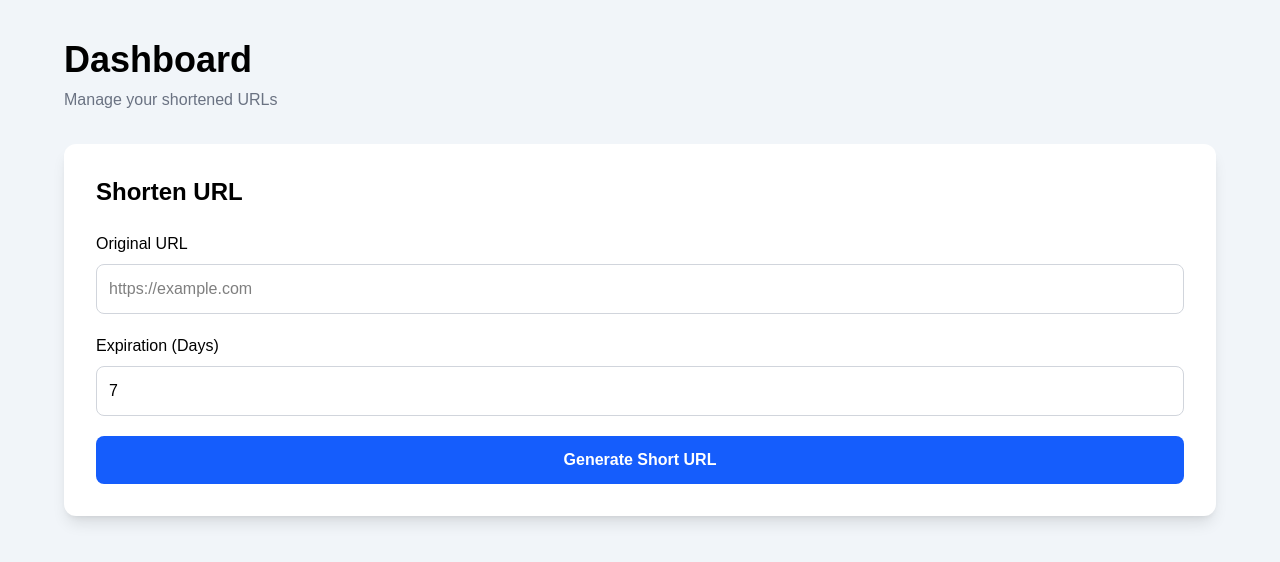
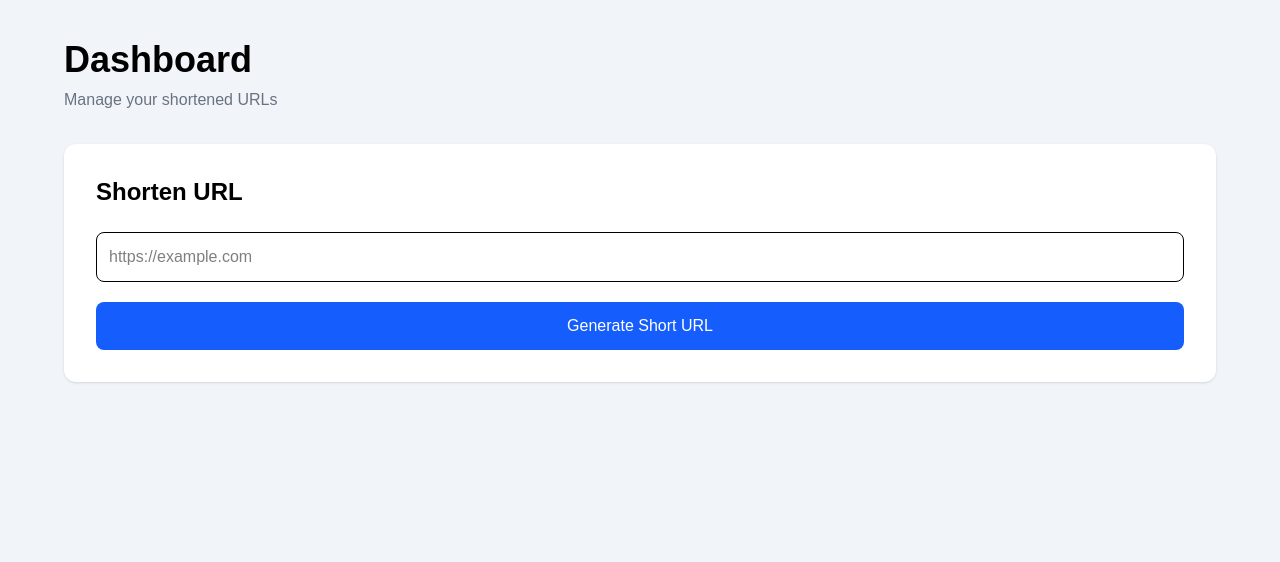
Before and after one commit to testgithubanjali/url-shortener-frontend, a React (Vite) app: page /dashboard in a window 1280 px wide. Shown: the top 562 px of the page. Built offline with nearby package versions, Linux system fonts and the light colour scheme.

Commit message:
update: updated the code

```diff
--- a/src/components/URLForm.jsx
+++ b/src/components/URLForm.jsx
@@ -1,124 +1,33 @@
 import { useState } from "react";
-import api from "../services/api";
-import toast from "react-hot-toast";
 
 function URLForm() {
   const [url, setUrl] = useState("");
-  const [days, setDays] = useState(7);
-  const [shortURL, setShortURL] = useState("");
-  const [loading, setLoading] = useState(false);
 
-  const handleSubmit = async (e) => {
-    e.preventDefault();
-
-    if (!url) {
-      toast.error("Please enter a URL");
-      return;
-    }
-
-    try {
-      setLoading(true);
-
-      const response = await api.post("/shorten", {
-        original_url: url,
-        expires_in_days: Number(days),
-      });
-
-      setShortURL(response.data.short_url);
-
-      toast.success("Short URL Generated Successfully!");
-
-      setUrl("");
-      setDays(7);
-    } catch (error) {
-      console.error(error);
-
-      toast.error(
-        error.response?.data?.error || "Failed to shorten URL"
-      );
-    } finally {
-      setLoading(false);
-    }
-  };
-
-  const copyToClipboard = async () => {
-    await navigator.clipboard.writeText(shortURL);
-    toast.success("Copied to Clipboard");
+  const handleClick = () => {
+    alert("Button Works!");
   };
 
   return (
-    <div className="bg-white rounded-xl shadow-lg p-8">
+    <div className="bg-white rounded-xl shadow p-8">
       <h2 className="text-2xl font-bold mb-6">
         Shorten URL
       </h2>
 
-      <form onSubmit={handleSubmit} className="space-y-5">
-
-        <div>
-          <label className="block mb-2 font-medium">
-            Original URL
-          </label>
-
       <input
-            type="url"
-            required
+        type="text"
         value={url}
         onChange={(e) => setUrl(e.target.value)}
         placeholder="https://example.com"
-            className="w-full rounded-lg border border-gray-300 p-3 focus:border-blue-500 focus:outline-none"
-          />
-        </div>
-
-        <div>
-          <label className="block mb-2 font-medium">
-            Expiration (Days)
-          </label>
-
-          <input
-            type="number"
-            min="1"
-            value={days}
-            onChange={(e) => setDays(e.target.value)}
-            className="w-full rounded-lg border border-gray-300 p-3 focus:border-blue-500 focus:outline-none"
-          />
-        </div>
-
-        <button
-          type="submit"
-          disabled={loading}
-          className="w-full rounded-lg bg-blue-600 py-3 text-white font-semibold hover:bg-blue-700 disabled:bg-gray-400"
-        >
-          {loading ? "Generating..." : "Generate Short URL"}
-        </button>
-
-      </form>
-
-      {shortURL && (
-        <div className="mt-8 rounded-lg border bg-gray-50 p-5">
-
-          <h3 className="font-semibold mb-3">
-            Generated URL
-          </h3>
-
-          <div className="flex gap-3">
-
-            <input
-              value={shortURL}
-              readOnly
-              className="flex-1 rounded-lg border p-3 bg-white"
+        className="w-full border rounded-lg p-3 mb-5"
       />
 
       <button
-              onClick={copyToClipboard}
-              className="rounded-lg bg-green-600 px-5 text-white hover:bg-green-700"
+        type="button"
+        onClick={handleClick}
+        className="w-full bg-blue-600 text-white py-3 rounded-lg"
       >
-              Copy
+        Generate Short URL
       </button>
-
-          </div>
-
-        </div>
-      )}
     </div>
   );
 }
```
Lines whose indentation alone changed are shown as unchanged.
